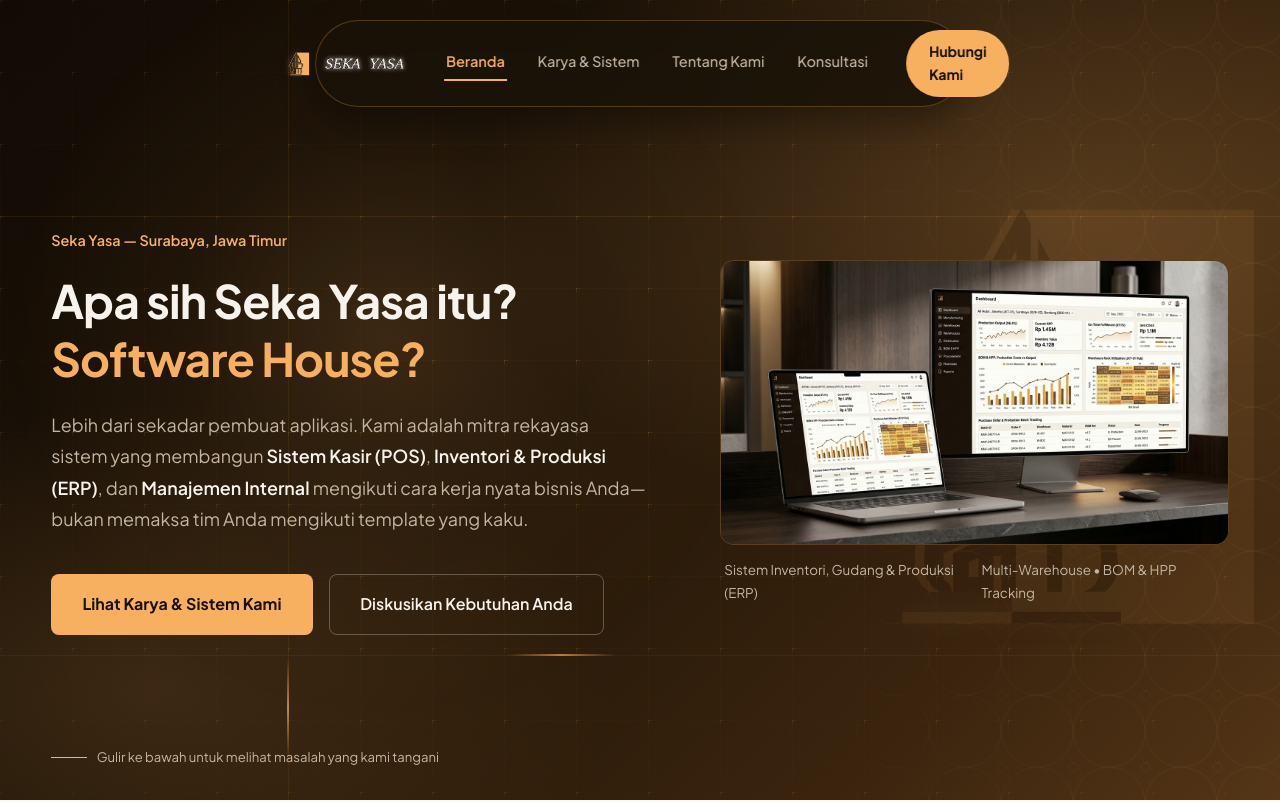
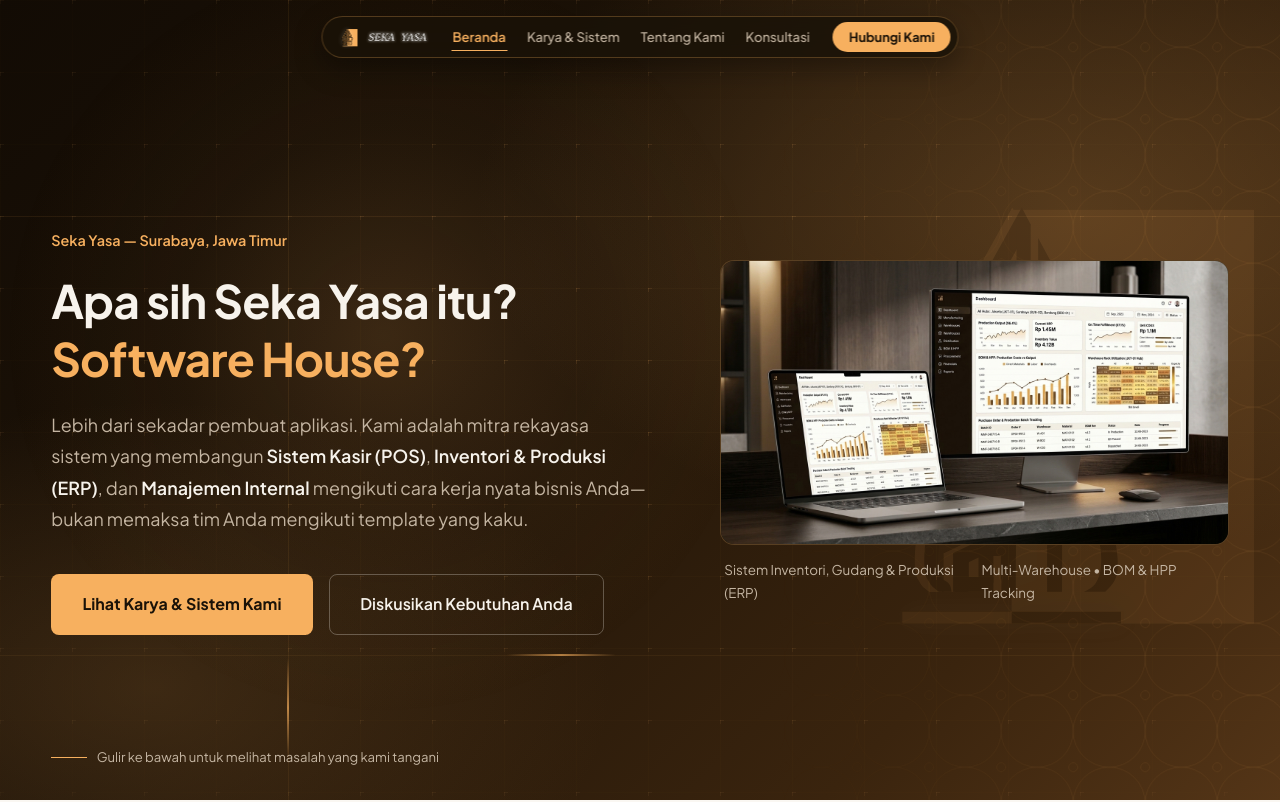
Before and after one commit to HanggaraPutra/sekayasa, a plain HTML site: page index.html in a window 1280 px wide. Shown: the top 802 px of the page. Drawn offline with Linux system fonts and the light colour scheme.

Commit message:
Slim and tighten floating oval navbar dimensions

```diff
--- a/styles.css
+++ b/styles.css
@@ -411,31 +411,33 @@ button, input, textarea {
 
 .site-nav {
   position: fixed;
-  top: 1.25rem;
+  top: 1rem;
   left: 50%;
   transform: translateX(-50%);
   width: fit-content;
   max-width: 92vw;
   z-index: 900;
-  padding: 0.55rem 0.7rem 0.55rem 1.45rem;
+  padding: 0.34rem 0.42rem 0.34rem 0.95rem;
   border-radius: 999px;
   background-color: rgba(26, 18, 8, 0.84);
   backdrop-filter: blur(16px);
   border: 1px solid rgba(247, 176, 95, 0.26);
-  box-shadow: 0 14px 36px rgba(0, 0, 0, 0.36);
+  box-shadow: 0 10px 28px rgba(0, 0, 0, 0.34);
   transition: top 0.25s ease, padding 0.25s ease, background-color 0.25s ease, border-color 0.25s ease;
 }
 
 .site-nav.nav-scrolled {
-  top: 0.85rem;
-  padding: 0.48rem 0.65rem 0.48rem 1.3rem;
+  top: 0.7rem;
+  padding: 0.28rem 0.38rem 0.28rem 0.85rem;
   background-color: rgba(26, 18, 8, 0.96);
   border-color: rgba(247, 176, 95, 0.36);
 }
 
 .site-nav .btn-sm {
   border-radius: 999px;
-  padding: 0.58rem 1.35rem;
+  padding: 0.38rem 0.95rem;
+  font-size: 0.8rem;
+  line-height: 1.2;
 }
 
 .site-nav .container.nav-inner {
@@ -445,39 +447,39 @@ button, input, textarea {
   display: flex;
   align-items: center;
   justify-content: center;
-  gap: 2.25rem;
+  gap: 1.35rem;
 }
 
 .nav-brand {
   display: inline-flex;
   align-items: center;
-  gap: 0.75rem;
+  gap: 0.5rem;
   flex-shrink: 0;
 }
 
 .nav-logo-mark {
-  height: 34px;
+  height: 26px;
   width: auto;
 }
 
 .nav-logo-text {
-  height: 19px;
+  height: 14px;
   width: auto;
 }
 
 .nav-links {
   display: flex;
   align-items: center;
-  gap: 1.75rem;
+  gap: 1.15rem;
   white-space: nowrap;
 }
 
 .nav-links a {
   color: var(--text-on-dark-muted);
-  font-size: 0.9rem;
+  font-size: 0.82rem;
   font-weight: 500;
-  padding: 0.3rem 0.15rem;
-  border-bottom: 2px solid transparent;
+  padding: 0.18rem 0.08rem;
+  border-bottom: 1.5px solid transparent;
   transition: color 0.2s ease, border-color 0.2s ease;
 }
 
```
